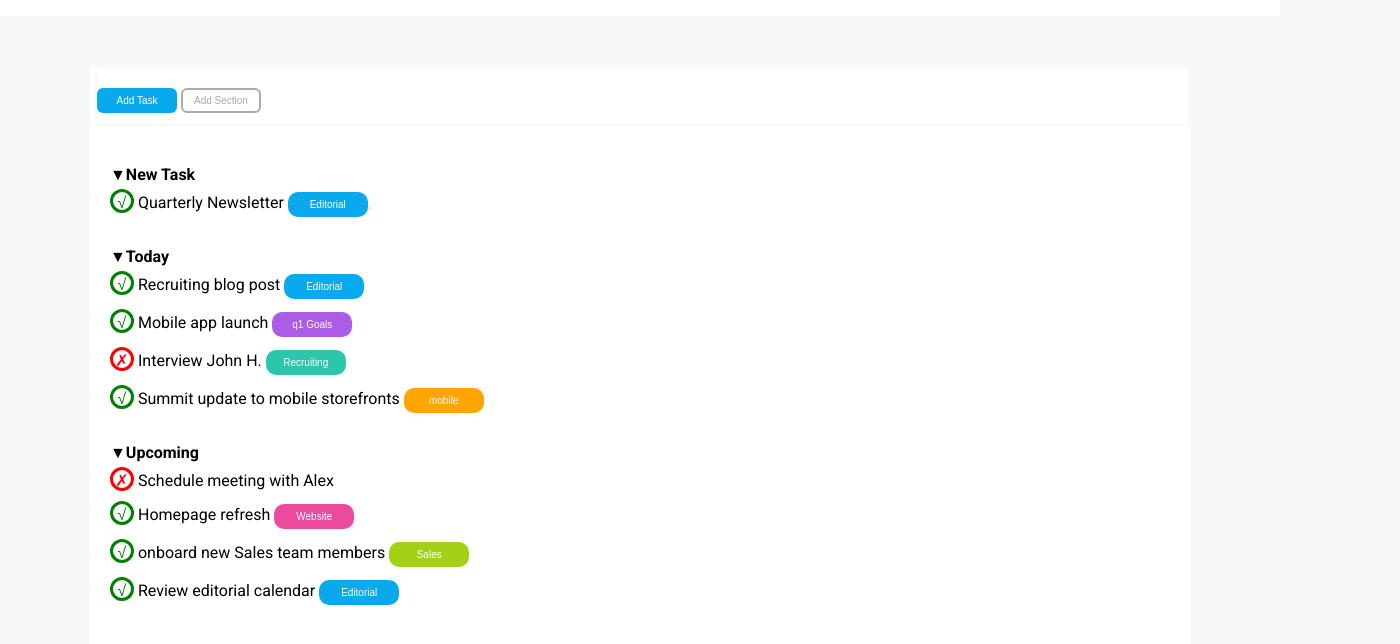
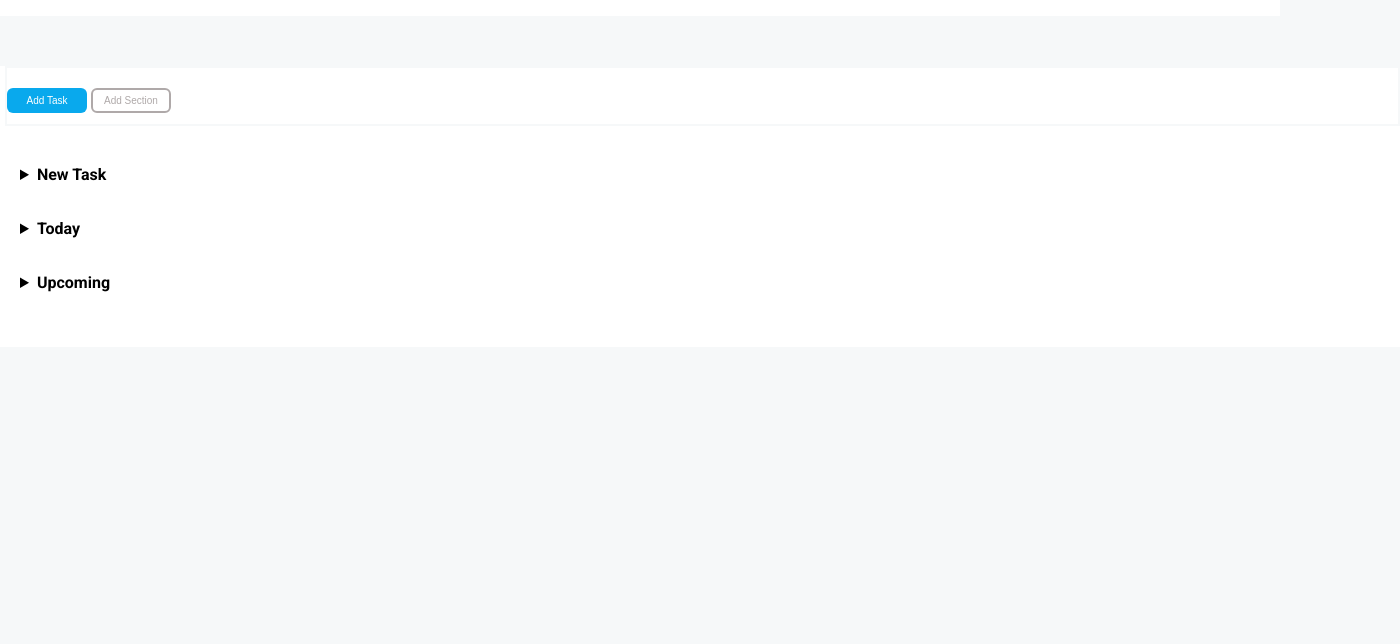
Before and after one commit to AngeloC89/html-css-toboolist, a plain HTML site: page index.html in a window 1280 px wide. Shown: the part 72-716 px from the top of the page, 1400 px wide, since content can reach past the window. Drawn offline with Linux system fonts and the light colour scheme.

Commit message:
bonus add <details>

```diff
--- a/css/style.css
+++ b/css/style.css
@@ -27,7 +27,7 @@ header {
 
 /*corpo  del documento*/
 main {
-    width: 1100px;
+    width: 1400px;
     margin: auto;
     background-color: white;
 }
@@ -94,7 +94,7 @@ button {
     color: white;
 }
 /*list*/
-ul {
+details {
     list-style: none;
     margin-bottom: 30px;
 }
--- a/index.html
+++ b/index.html
@@ -29,14 +29,14 @@
         <br>
         <!-- lista 1 -->
         <div class="listx">
-            <ul>
-                <li class="list">&#9660;New Task</li>
+            <details>
+                <summary class="list">New Task</summary>
                 <li><span class="brd-rds">&#8730; </span> Quarterly Newsletter <button
                         class="btn-cyano rds-btn">Editorial<button></li>
-            </ul>
+            </details>
             <!-- lista 2 -->
-            <ul>
-                <li class="list">&#9660;Today</li>
+            <details>
+                <summary class="list">Today</summary>
                 <li><span class="brd-rds">&#8730; </span> Recruiting blog post <button
                         class="rds-btn btn-cyano">Editorial</button>
                 </li>
@@ -48,10 +48,10 @@
                 </li>
                 <li><span class="brd-rds">&#8730; </span> Summit update to mobile storefronts <button
                         class="rds-btn btn-orange">mobile</button></li>
-            </ul>
+            </details>
             <!-- lista 3 -->
-            <ul>
-                <li class="list">&#9660;Upcoming</li>
+            <details>
+                <summary class="list">Upcoming</summary>
                 <li> <span class="redx">&#10007;</span> Schedule meeting with Alex</li>
                 <li><span class="brd-rds">&#8730; </span> Homepage refresh <button
                         class="rds-btn btn-fuxia">Website</button></li>
@@ -59,7 +59,7 @@
                         class="rds-btn btn-pisello">Sales</button></li>
                 <li><span class="brd-rds">&#8730; </span> Review editorial calendar <button
                         class="rds-btn btn-cyano">Editorial</button></li>
-            </ul>
+            </details>
 
         </div>
 
```
